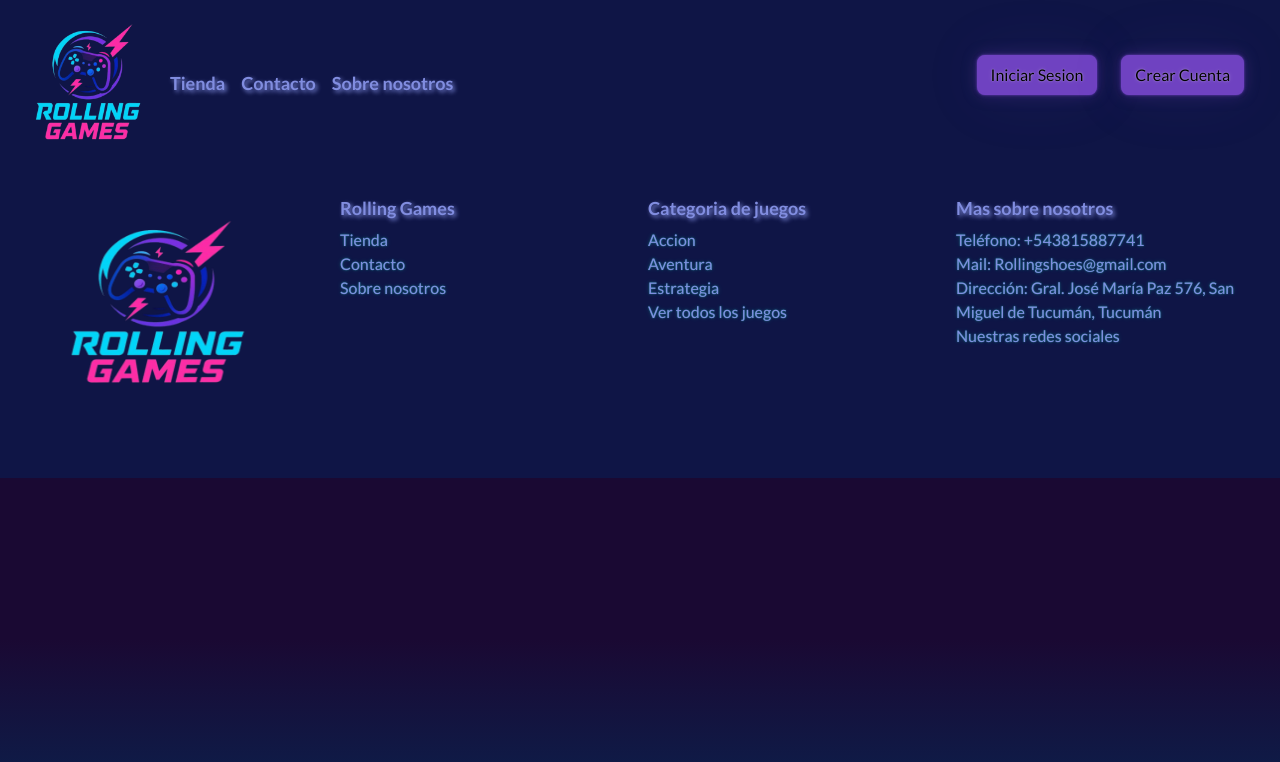
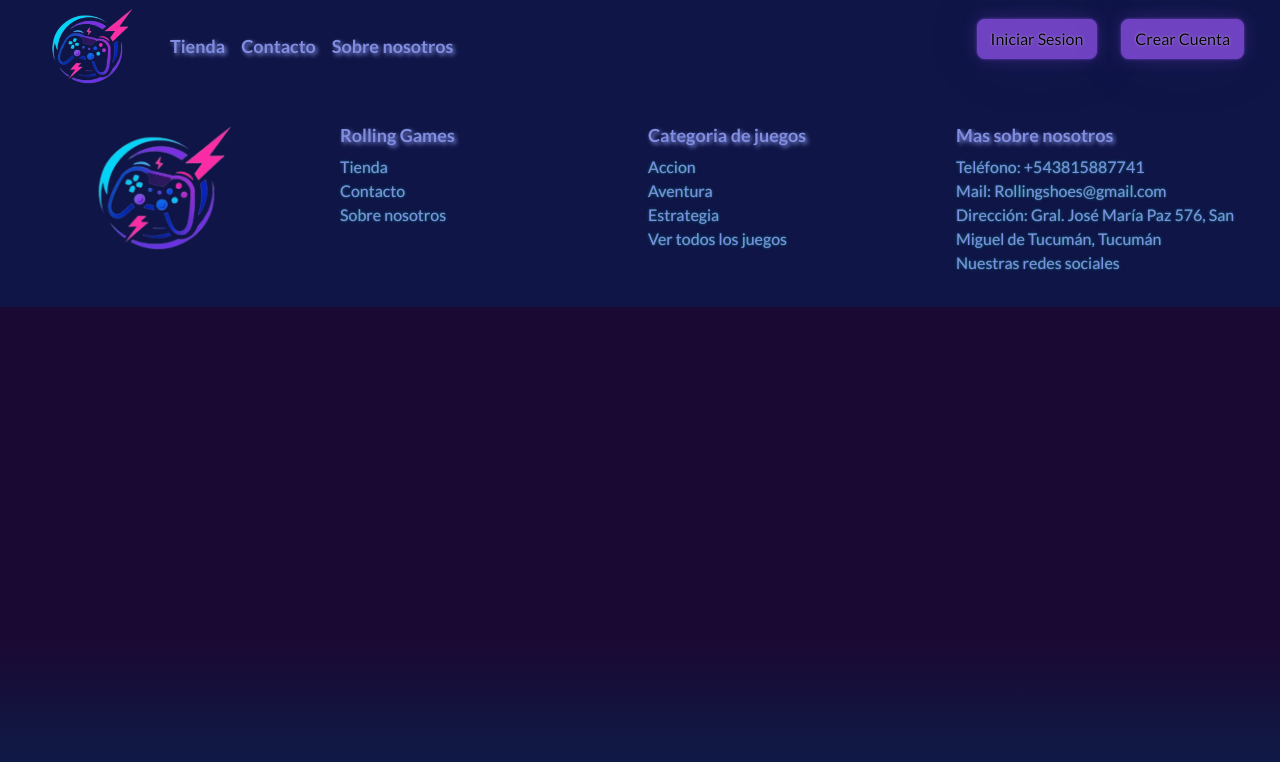
Before and after one commit to nachodev2/rollingGaming, a React (Vite) app: page / in a window 1280 px wide. Shown: the top 762 px of the page. Built offline with nearby package versions, Linux system fonts and the light colour scheme.

Commit message:
se modifico el logo del navbar y footer

```diff
--- a/src/components/shared/Footer.jsx
+++ b/src/components/shared/Footer.jsx
@@ -1,10 +1,10 @@
-import logo from "../imgNavbarFooter/Logotipo-rollinggames.png"
+
 
 const Footer = () => {
   return (
     <footer className="colorNavbar d-flex justify-content-around">
       <section>
-        <img src={logo} alt="Logo de RollingGames" className="logoFooter"/>
+        <img src="/logoNavFooter.png" alt="Logo de RollingGames" className="logoFooter"/>
       </section>
       <section>
         <h4 className="textNavFooter">Rolling Games</h4>
--- a/src/components/shared/Menu.jsx
+++ b/src/components/shared/Menu.jsx
@@ -1,12 +1,11 @@
 import { Button, Container, Nav, Navbar, } from "react-bootstrap";
-import logo from "../imgNavbarFooter/Logotipo-rollinggames.png";
 const Menu = () => {
   return (
     <div>
       <Navbar collapseOnSelect expand="lg" className="colorNavbar">
 
         <Container fluid>
-              <img src={logo} alt="Logo de RollingGames" className="logoNav" />
+              <img src="/logoNavFooter.png" alt="Logo de RollingGames" className="logoNav" />
           <Navbar.Toggle aria-controls="responsive-navbar-nav" className="colorToggle" />
           <Navbar.Collapse id="responsive-navbar-nav">
             <Nav className="me-auto">
```
Also changed, not shown: public/logoNavFooter.png (added), src/components/imgNavbarFooter/Logotipo-rollinggames.png (deleted).
